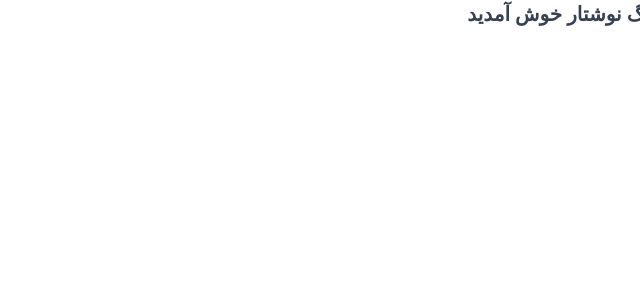
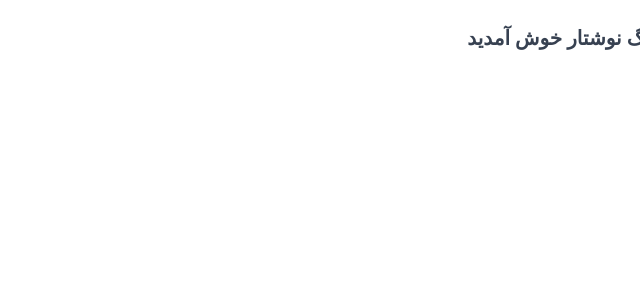
Before and after one commit to s8990/Neveshtar-Blog-App, a Next.js app: page / in a window 1280 px wide. Shown: the top 300 px of the page, without its empty margins (640-1280 px from the left). Built offline with nearby package versions, Linux system fonts and the light colour scheme.

Commit message:
feature: add default layout and css variables to project

```diff
--- /dev/null
+++ b/src/components/DefaultLayout/Footer/index.tsx
@@ -0,0 +1,7 @@
+export default function Footer({}) {
+    return (
+        <>
+            footer
+        </>
+    )
+}
--- /dev/null
+++ b/src/components/DefaultLayout/Header/index.tsx
@@ -0,0 +1,7 @@
+export default function Header({}) {
+    return (
+    <>
+        header
+    </>
+    )
+}
--- /dev/null
+++ b/src/components/DefaultLayout/index.tsx
@@ -0,0 +1,16 @@
+import Header from "@/components/DefaultLayout/Header";
+import Footer from "@/components/DefaultLayout/Footer";
+
+interface PropsType {
+    children?: React.ReactNode;
+}
+
+export default function DefaultLayout({ children }: PropsType) {
+    return (
+        <>
+            <Header />
+            <main>{children}</main>
+            <Footer />
+        </>
+    )
+}
--- a/src/pages/_app.tsx
+++ b/src/pages/_app.tsx
@@ -1,6 +1,13 @@
 import "@/styles/globals.css";
 import type { AppProps } from "next/app";
+import DefaultLayout from "@/components/DefaultLayout";
 
 export default function App({ Component, pageProps }: AppProps) {
-  return <Component {...pageProps} />;
+    return (
+      <>
+          <DefaultLayout>
+            <Component {...pageProps} />
+          </DefaultLayout>
+      </>
+    );
 }
--- a/src/pages/index.tsx
+++ b/src/pages/index.tsx
@@ -1,6 +1,6 @@
 import Head from "next/head";
 
-export default function Home() {
+export default function HomePage() {
   return (
     <div>
         <Head>
--- a/src/styles/globals.css
+++ b/src/styles/globals.css
@@ -6,6 +6,10 @@
 
 :root {
   --font-family: "vazir";
+  --color-primary: #1D4ED8;
+  --color-primary-darker: hsl(from var(--color-primary) h s calc(l - 5));
+  --color-primary-darkest: hsl(from var(--color-primary) h s calc(l - 10));
+  --color-primary-foreground: #FFFFFF;
 }
 
 body {
--- a/tailwind.config.ts
+++ b/tailwind.config.ts
@@ -11,7 +11,12 @@ export default {
       fontFamily: {
         sans: ["vazir", ...fontFamily.sans]
       },
-      colors: {},
+      colors: {
+        colorPrimary: "var(--color-primary)",
+        colorPrimaryDarker: "var(--color-primary-darker)",
+        colorPrimaryDarkest: "var(--color-primary-darkest)",
+        colorPrimaryForeground: "var(--color-primary-foreground)",
+      },
     },
   },
   plugins: [],
```
